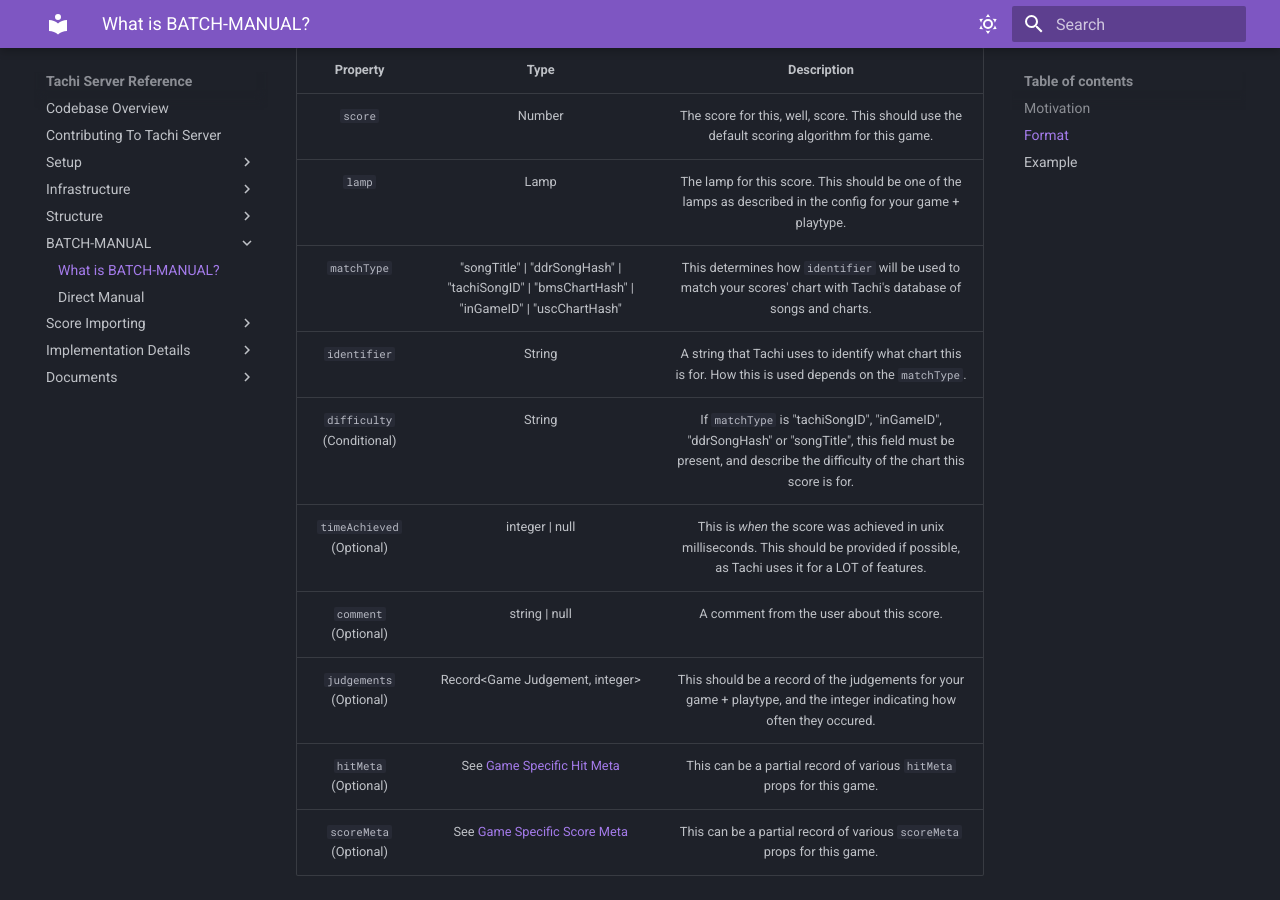
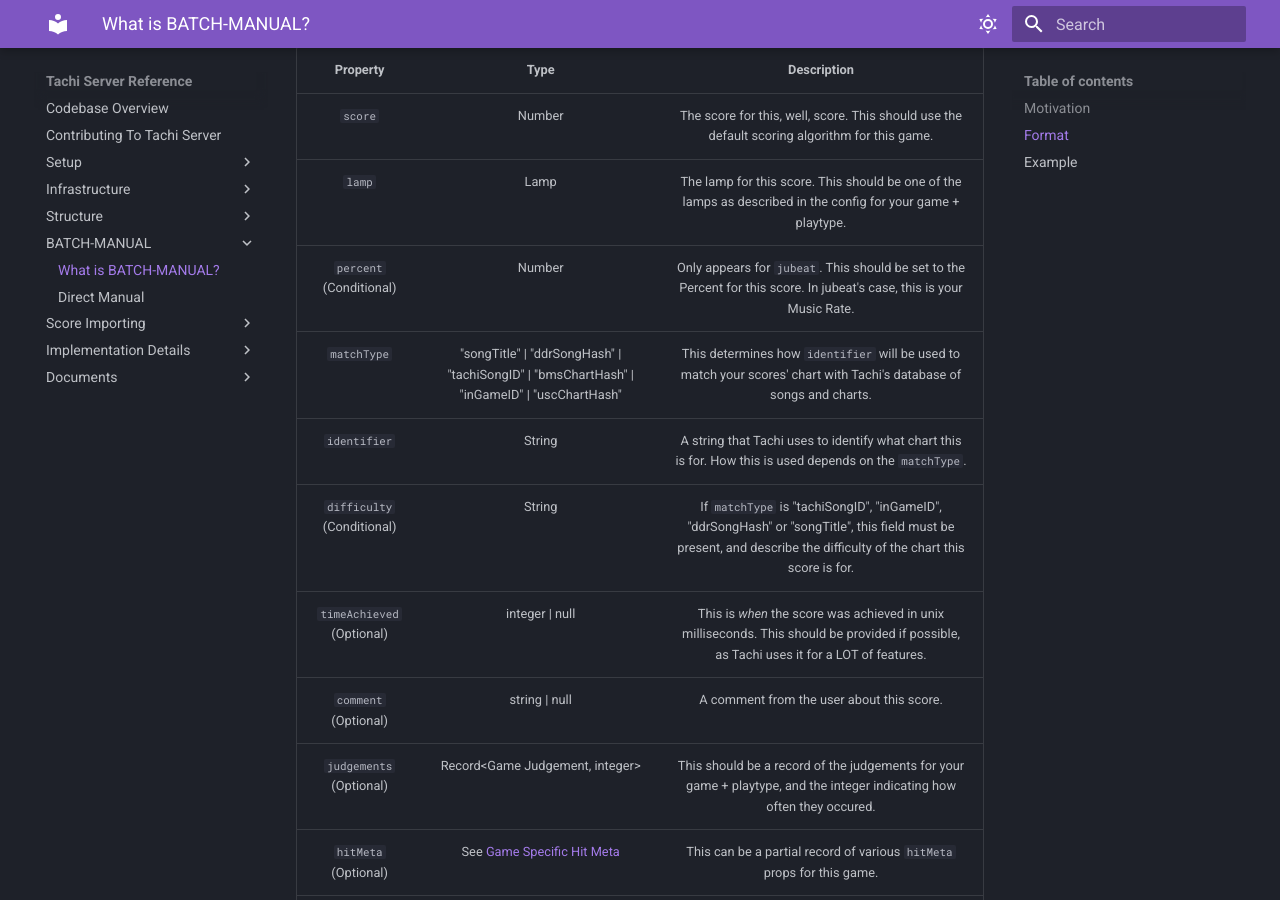
Before and after one commit to zkrising/Tachi, an MkDocs documentation site: the page built from docs/docs/tachi-server/batch-manual/overview.md, in a window 1280 px wide and 900 px high, scrolled down 1765 px. Built offline with MkDocs 1.6.1 and Material for MkDocs 9.7.7, drawn with Linux system fonts in a browser that asks for light colours.

Commit message:
Add percent to the batch manual docs.

```diff
--- a/docs/docs/tachi-server/batch-manual/overview.md
+++ b/docs/docs/tachi-server/batch-manual/overview.md
@@ -71,6 +71,7 @@
 | :: | :: | :: |
 | `score` | Number | The score for this, well, score. This should use the default scoring algorithm for this game. |
 | `lamp` | Lamp | The lamp for this score. This should be one of the lamps as described in the config for your game + playtype. |
+| `percent` (Conditional) | Number | Only appears for `jubeat`. This should be set to the Percent for this score. In jubeat's case, this is your Music Rate. |
 | `matchType` | "songTitle" \| "ddrSongHash" \| "tachiSongID" \| "bmsChartHash" \| "inGameID" \| "uscChartHash" | This determines how `identifier` will be used to match your scores' chart with Tachi's database of songs and charts. |
 | `identifier` | String | A string that Tachi uses to identify what chart this is for. How this is used depends on the `matchType`. |
 | `difficulty` (Conditional) | String | If `matchType` is "tachiSongID", "inGameID", "ddrSongHash" or "songTitle", this field must be present, and describe the difficulty of the chart this score is for. |
```
